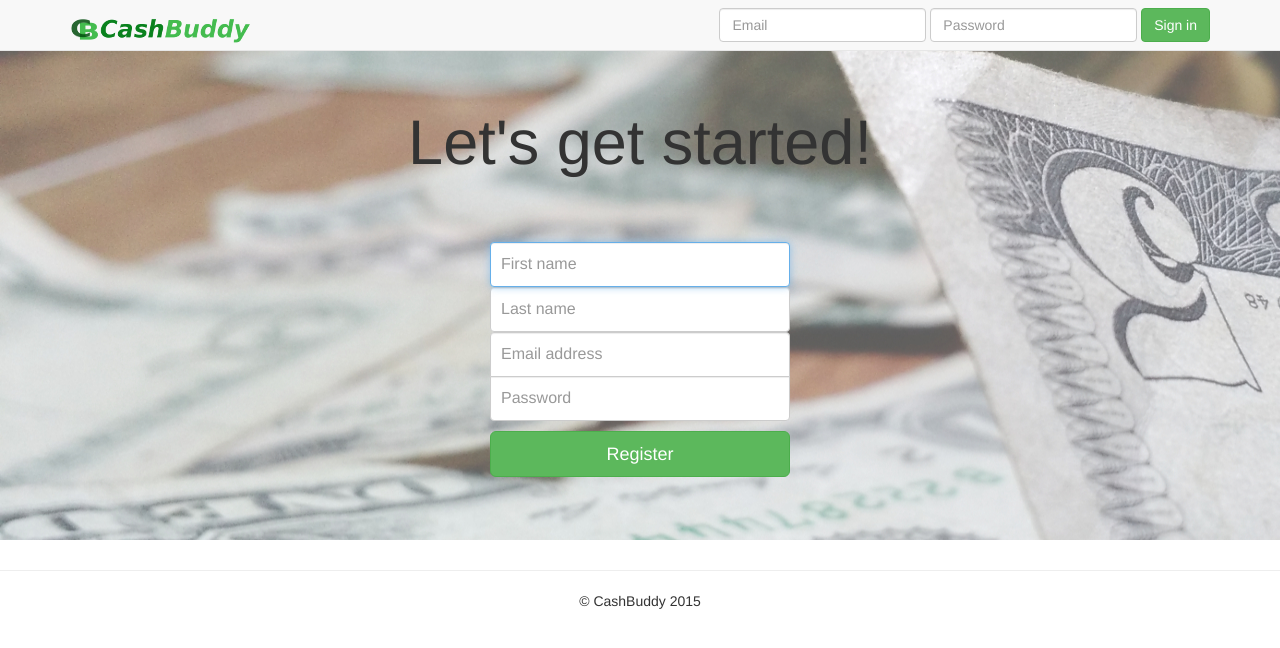
After one commit to k3an3/cdc15-cashbuddy, a Flask app: template templates/register.html in a window 1280 px wide. The commit adds this page. Shown: the top 648 px of the page. Run offline with Flask 2, Linux system fonts and the light colour scheme; the template is opened without the code that fills it, so the values that code supplies are empty; some libraries are stand-ins or nearby versions.

Commit message:
Lots of things implemented

```diff
--- a/main.py
+++ b/main.py
@@ -1,4 +1,5 @@
-from flask import Flask, request, abort, render_template
+from flask import Flask, request, abort, render_template, redirect, make_response
+from functools import wraps
 
 from utils import *
 from models import *
@@ -6,9 +7,24 @@ from models import *
 
 app = Flask(__name__)
 
+def get_user(f):
+	@wraps(f)
+	def decorated_function(*args, **kwargs):
+		user = None
+		print(request.cookies)
+		try:
+			user = Session.get(session_id=request.cookies.get('session_id')).user
+		except Session.DoesNotExist:
+			print('fail')
+		return f(user=user)
+	return decorated_function
+
+
 @app.route("/", methods=['GET'])
-def index():
-    return render_template('index.html', **locals())
+@get_user
+def index(*args, **kwargs):
+	user = kwargs.get('user')
+	return render_template('index.html', **locals())
 
 @app.route("/begin_transaction", methods=['POST'])
 def begin_transaction():
@@ -23,7 +39,7 @@ def begin_transaction():
 def validate_transaction():
     try:
         txid = Transaction.get(txid=request.form.get('txid'))
-    except TransactionDoesNotExist:
+    except Transaction.DoesNotExist:
         return 'FALSE'
     return 'TRUE' if txid.paid else 'FALSE'
 
@@ -31,27 +47,39 @@ def validate_transaction():
 def login():
 	if request.method == 'POST':
 		try:
-			user = User.get(email=request.form.get('email'))
+			user = User.select().where(User.email == request.form.get('email'))[0]
 			password = request.form.get('password')
-			if user and user.password == get_password(password):
-				session = Session(user=user, session_id=generate_session_id())
+			if user and user.password == get_salted_password(password):
+				session_id = request.cookies.get('session_id', generate_session_id())
+				session = Session(user=user, session_id=session_id)
 				session.save()
 				response = make_response(redirect('/account'))
-				response.set_cookie('session_id', session.session_id)
+				response.set_cookie('session_id', session_id)
 				return response
 		except User.DoesNotExist:
 			pass
+		except IndexError:
+			pass
 		error = "The email and password you entered do not match."
+	if request.args.get('registered'):
+		message = "Registration complete! You may now login."
 	return render_template('login.html', **locals())
 
-@app.route("/register")
+@app.route("/register", methods=['GET', 'POST'])
 def register():
-	pass
+	if request.method == 'POST':
+		first_name = request.form.get('first_name')
+		last_name = request.form.get('last_name')
+		email = request.form.get('email')
+		password = get_salted_password(request.form.get('password'))
+		User.create(first_name=first_name, last_name=last_name, email=email, password=password)
+		return redirect('/login?registered=true')
+	return render_template('register.html', **locals())
 
 @app.route("/account")
 def account():
-	pass
-
+	user = Session.get(session_id=request.cookies.get('session_id')).user
+	return render_template('account.html', **locals())
 
 # This hook ensures that a connection is opened to handle any queries
 # generated by the request.
--- a/models.py
+++ b/models.py
@@ -28,7 +28,7 @@ class User(BaseModel):
         return self.first_name + ' ' + self.last_name
 
 class Session(BaseModel):
-	user = ForeignKeyField(User)
+	user = ForeignKeyField(User, null=True)
 	session_id = CharField()
 
 class Card(BaseModel):
--- a/templates/base.html
+++ b/templates/base.html
@@ -28,31 +28,39 @@
                         <span class="icon-bar"></span>
                         <span class="icon-bar"></span>
                     </button>
-                    <a class="navbar-brand" href="#"><img src="/static/img/cb.png" width="30px" height="30px" style="float:left;"/><img src="/static/img/cashbuddy_small.png" alt="CashBuddy"/></a>
+                    <a class="navbar-brand" href="/"><img src="/static/img/cb.png" width="30px" height="30px" style="float:left;"/><img src="/static/img/cashbuddy_small.png" alt="CashBuddy" style="float:left;"/></a>
                 </div>
                 <div id="navbar" class="navbar-collapse collapse">
-                    <form class="navbar-form navbar-right">
+                {% if not user %}
+                    <form class="navbar-form navbar-right" method="POST" action="/login">
                         <div class="form-group">
-                            <input type="text" placeholder="Email or username" class="form-control">
+                            <input name="email" type="text" placeholder="Email" class="form-control">
                         </div>
                         <div class="form-group">
-                            <input type="password" placeholder="Password" class="form-control">
+                            <input name="password" type="password" placeholder="Password" class="form-control">
                         </div>
                         <button type="submit" class="btn btn-success">Sign in</button>
                     </form>
+                {% else %}
+                    <div class="navbar-form navbar-right">
+                        <a href="/account"><button class="btn btn-success">My Account</button></a>
+                        <a href="/logout"><button class="btn btn-success">Logout</button></a>
+                    </div>
+                {% endif %}
                 </div><!--/.navbar-collapse -->
             </div>
         </nav>
         {% endblock %}
+        </div>
 
         {% block body %}
         {% endblock %}
-    <hr>
-
-    <footer>
-        <p>&copy; CashBuddy 2015</p>
-    </footer>
-</div> <!-- /container -->
+        <hr>
+        {% block footer %}
+        <footer>
+            <p>&copy; CashBuddy 2015</p>
+        </footer>
+        {% endblock %}
 
 <!-- Bootstrap core JavaScript
 ================================================== -->
--- a/templates/index.html
+++ b/templates/index.html
@@ -15,17 +15,17 @@
         <div class="col-md-4">
             <h2>Secure</h2>
             <p>With CashBuddy, you never need to worry about your money being stolen. Our dedicated security team works day and night to ensure that your money is safe with us. When you use CashBuddy, hackers and identity thieves are a thing of the past.</p>
-            <p><a class="btn btn-default" href="#" role="button">View details &raquo;</a></p>
+            <p><a class="btn btn-default" href="/security" role="button">View details &raquo;</a></p>
         </div>
         <div class="col-md-4">
             <h2>Convenient</h2>
             <p>Many online retailers already support CashBuddy, and even more are joining us every day. With CashBuddy, you'll never need to give your credit card out to online retailers ever again.</p>
-            <p><a class="btn btn-default" href="#" role="button">View partners &raquo;</a></p>
+            <p><a class="btn btn-default" href="/partners" role="button">View partners &raquo;</a></p>
         </div>
         <div class="col-md-4">
             <h2>Easy</h2>
             <p>Using CashBuddy is simple and hassle-free! Just create an account, add your payment information, and you'll be ready to start shopping in no time at all!</p>
-            <p><a class="btn btn-default" href="#" role="button">Get started &raquo;</a></p>
+            <p><a class="btn btn-default" href="/register" role="button">Get started &raquo;</a></p>
         </div>
     </div>
     {% endblock %}
--- /dev/null
+++ b/templates/register.html
@@ -0,0 +1,34 @@
+{% extends "base.html" %}
+{% block head %}
+<title>CashBuddy Registration</title>
+<!-- Custom styles for this template -->
+<link href="/static/css/login.css" rel="stylesheet">
+{% endblock %}
+{% block body %}
+<div class="jumbotron" style="background-image: url('static/img/cash5.jpg'); text-align: center;">
+    <div class="container">
+        <h1>Let's get started!</h1>
+        {% if error %}
+        {{ error }}
+        {% else %}
+        <br><br>
+        {% endif %}
+        <form class="form-signin" method="POST">
+            <label for="first_name" class="sr-only">First Name</label>
+            <input name="first_name" type="text" id="first_name" class="form-control" placeholder="First name" required autofocus>
+            <label for="last_name" class="sr-only">Last Name</label>
+            <input name="last_name" type="text" id="last_name" class="form-control" placeholder="Last name" required autofocus>
+            <label for="inputEmail" class="sr-only">Email address</label>
+            <input name="email" type="email" id="inputEmail" class="form-control" placeholder="Email address" required autofocus>
+            <label for="inputPassword" class="sr-only">Password</label>
+            <input name="password" type="password" id="inputPassword" class="form-control" placeholder="Password" required>
+            <button class="btn btn-lg btn-success btn-block" type="submit">Register</button>
+        </form>
+    </div>
+</div>
+{% endblock %}
+{% block footer %}
+<footer style="text-align:center;">
+    <p>&copy; CashBuddy 2015</p>
+</footer>
+{% endblock %}
```
Also changed, not shown: templates/account.html (added, +8 -0 lines), templates/login.html (+11 -6 lines), utils.py (+8 -0 lines).
